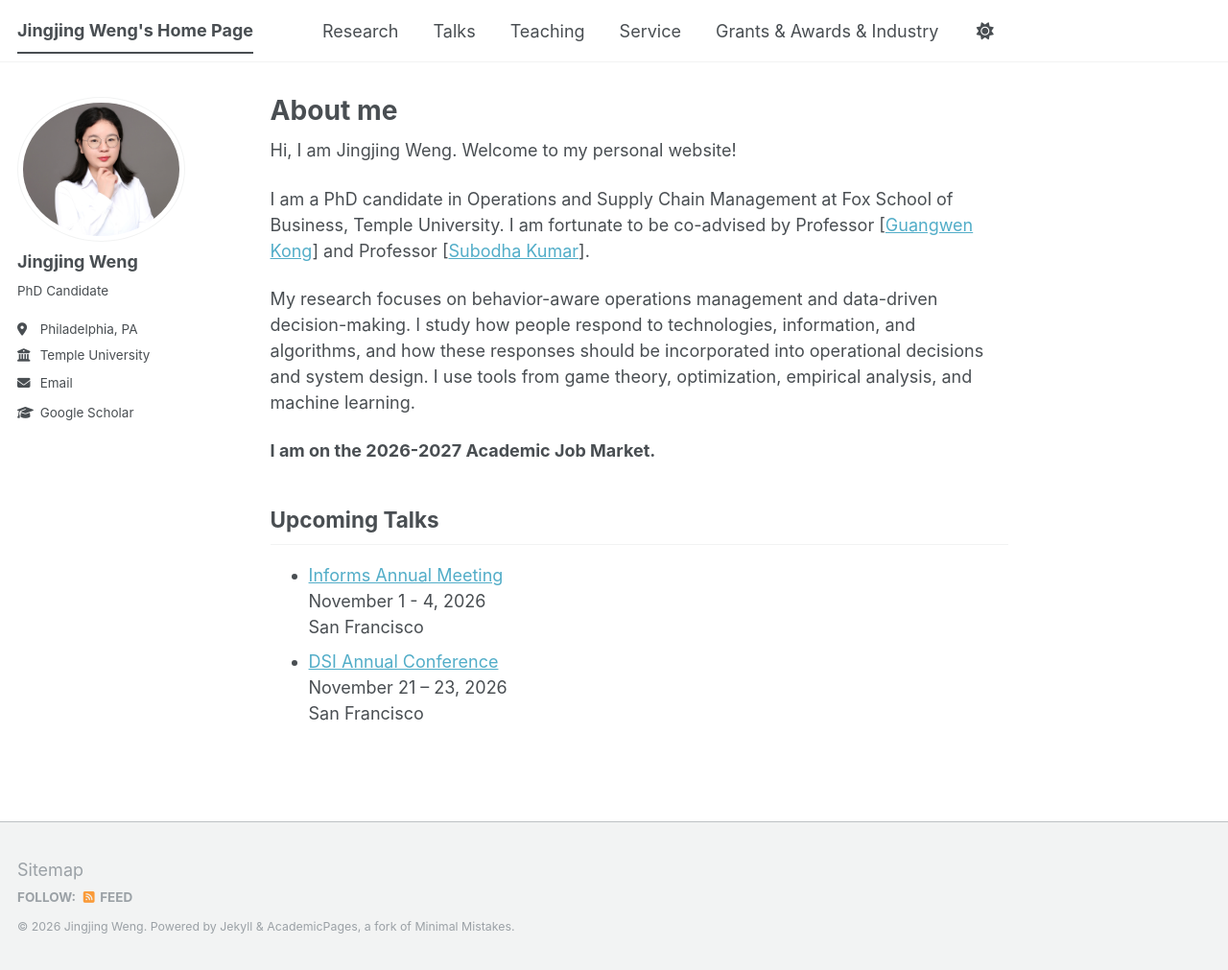
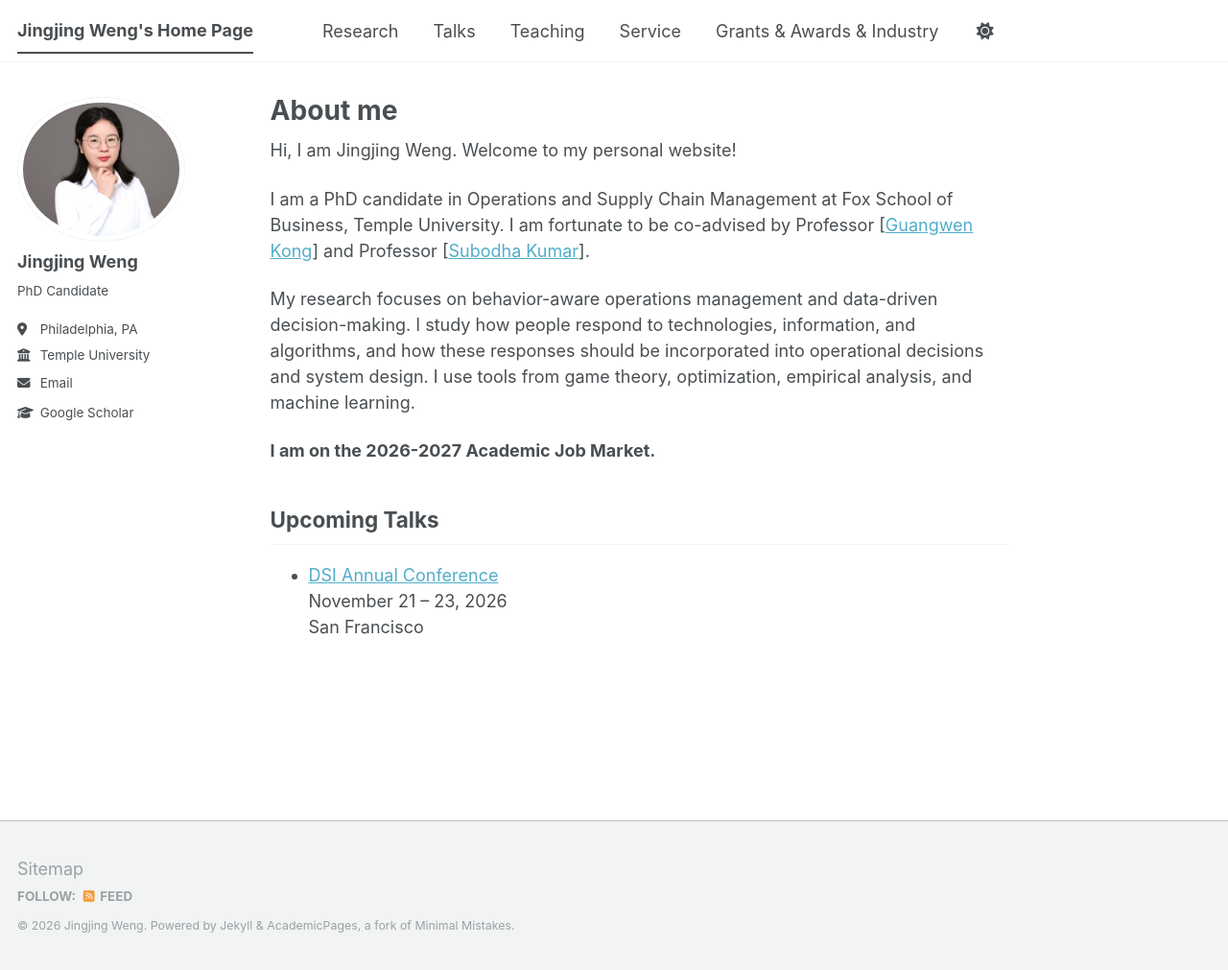
Before and after one commit to JingjingWeng/JingjingWeng.github.io, a Jekyll site: the page built from _pages/about.md, in a window 1280 px wide and 1011 px high. Shown: the whole window at 96% size. Built offline with Jekyll 4.4.1, drawn with Linux system fonts in a browser that asks for light colours; a script bundle is joined from its source files by our own code; library files that are not in the unit come from our copies.

Commit message:
Update about.md

```diff
--- a/_pages/about.md
+++ b/_pages/about.md
@@ -23,9 +23,6 @@ My research focuses on behavior-aware operations management and data-driven deci
 </div>
 
 ## Upcoming Talks
-* [Informs Annual Meeting](https://meetings.informs.org/wordpress/annual/)<br>
-November 1 - 4, 2026<br>
-San Francisco
 * [DSI Annual Conference](https://decisionsciences.org/conference/2026-annual-conference/2026-annual-conference-main-page/)<br>
 November 21 – 23, 2026<br>
 San Francisco
```
